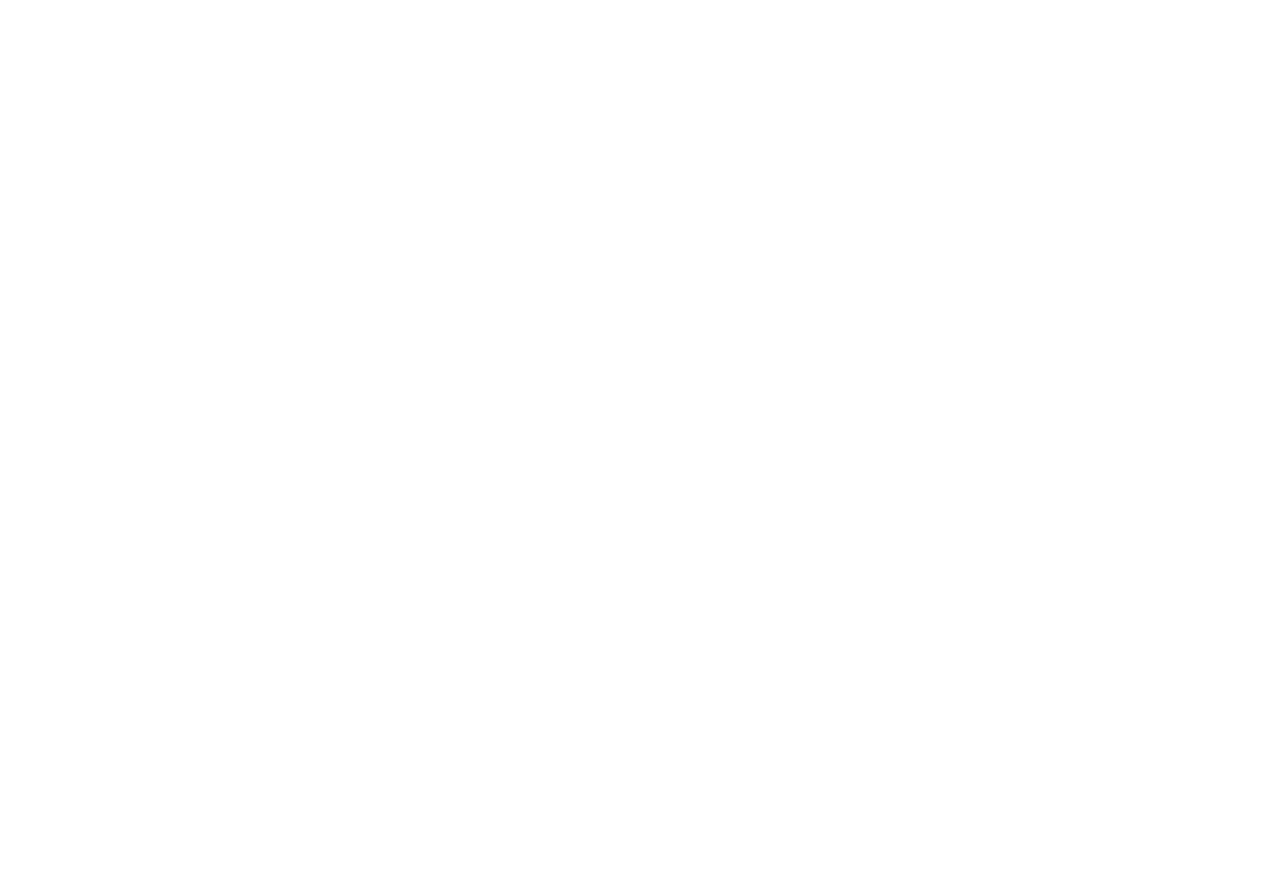
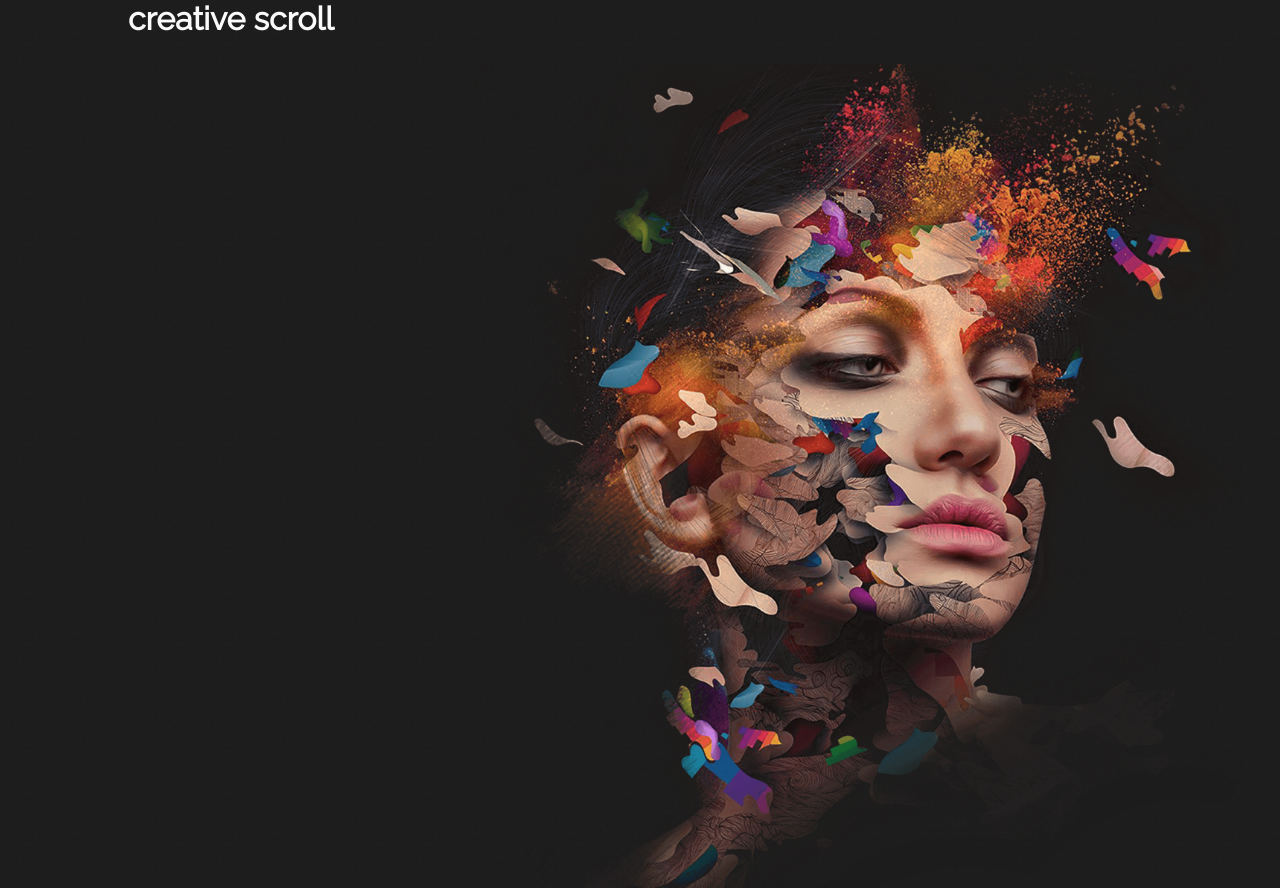
Before and after one commit to SilentCr1stal/scroll-parallax-effect, a plain HTML site: page index.html in a window 1280 px wide. Shown: the top 888 px of the page. Before the commit the page ends 800 px from the top, so only its background shows below. Drawn offline with Linux system fonts and the light colour scheme.

Commit message:
modified html and css files

```diff
--- a/css/index.css
+++ b/css/index.css
@@ -0,0 +1,38 @@
+*, html, body {
+  margin: 0;
+  padding: 0;
+  box-sizing: border-box;
+}
+:root {
+  --index: calc(1vw + 1vh);
+  --color-header: #f4efec;
+  --color-text: #cdc6c3;
+
+}
+@font-face {
+  font-family: raleway-font;
+  src: url('../fonts/raleway-regular.woff2');
+}
+@font-face {
+  font-family: outfit-font;
+  src: url('../fonts/outfit-regular.woff2');
+}
+body {
+  background-image: url('../img/bg.jpg');
+  background-size: 50px;
+  color: #fafafa;
+  font-family: raleway-font;
+  overflow: hidden;
+}
+.hero-section {
+
+}
+.hero {
+  position: absolute;
+  width: calc(var(--index) * 37);
+  left: 37vw;
+  top: 8vh;
+}
+.container {
+  padding: 0 10vw
+}
--- a/index.html
+++ b/index.html
@@ -4,8 +4,22 @@
   <meta charset="UTF-8">
   <meta name="viewport" content="width=device-width, initial-scale=1.0">
   <title>Web site with animation scroll</title>
+  <link rel="stylesheet" href="./css/index.css">
+  <script src="./js/index.js" defer></script>
+  <script src="./libs/gsap/gsap.min.js" defer></script>
+  <script src="./libs/gsap/ScrollSmoother.min.js" defer></script>
+  <script src="./libs/gsap/ScrollTrigger.min.js" defer></script>
 </head>
 <body>
-
+  <div class="wrapper">
+    <header class="hero-section">
+      <img src="./img/hero.png" alt="" class="hero">
+    </header>
+    <div class="container">
+      <div class="main-header">
+        <h1 class="main-header__text">creative scroll</h1>
+      </div>
+    </div>
+  </div>
 </body>
 </html>
```
